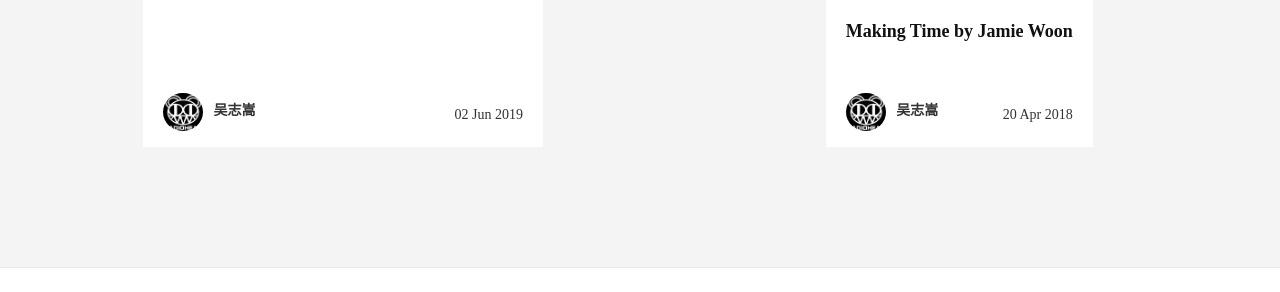
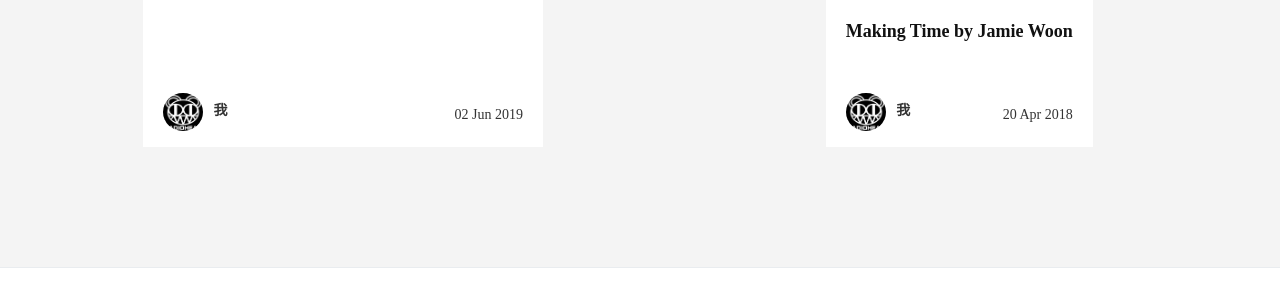
Before and after one commit to wzs-zwdxsky/wzs-zwdxsky.github.io, a Jekyll site: the page built from index.html, in a window 1280 px wide. Shown: the part 903-1195 px from the top of the page. Built offline with Jekyll 4.4.1, drawn with Linux system fonts in a browser that asks for light colours; nearby versions of some CDN libraries; the list of posts is cut into pages by our own code; comment, search, counter and statistics services are not loaded.

Commit message:
author change 2

```diff
--- a/_config.yml
+++ b/_config.yml
@@ -14,8 +14,8 @@ permalink: /:title/
 
 authors:
   wzs:
-    name: 吴志嵩
-    display_name: 吴志嵩
+    name: 我
+    display_name: 我
     avatar: 'assets/images/avatar.jpeg'
 
 # Plugins
```
Also changed, not shown: 2 other files.
